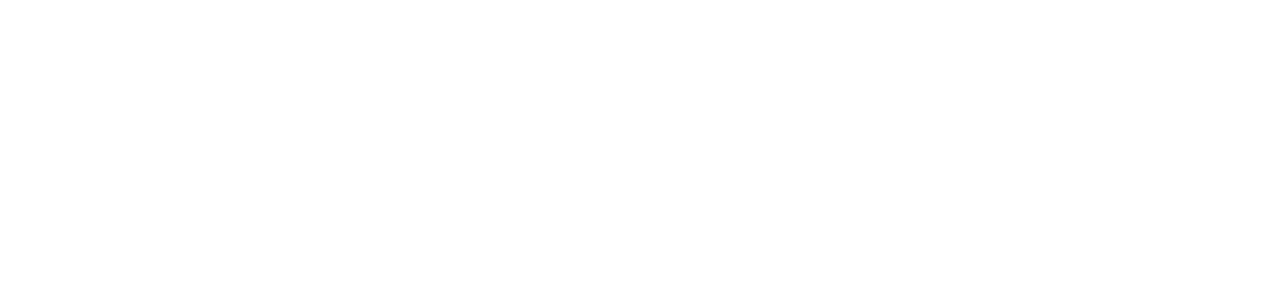
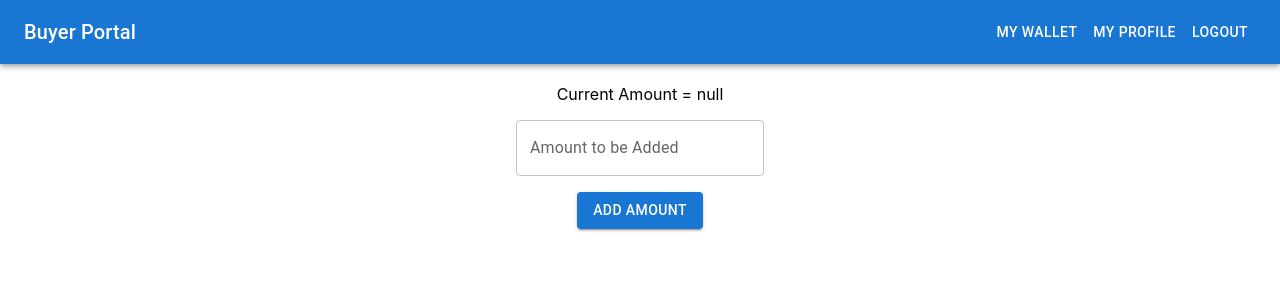
Before and after one commit to AnirudhGovil/MERN-Stack-Canteen-Portal, a React (Create React App) app in the folder frontend/: page /Wallet in a window 1280 px wide. Before the commit this address had no page. Shown: the top 300 px of the page. Built offline with nearby package versions, Linux system fonts and the light colour scheme.

Commit message:
wallet and edit profile working

```diff
--- a/frontend/src/App.js
+++ b/frontend/src/App.js
@@ -15,6 +15,7 @@ import BuyerUI from "./components/Buyer/BuyerUI";
 import VendorUI from "./components/Vendor/VendorUI";
 import Profile from "./components/Buyer/Profile";
 import ProfileVendors from "./components/Vendor/ProfileVendors";
+import Wallet from "./components/Buyer/Wallet";
 
 const Layout = () => {
   return (
@@ -64,6 +65,7 @@ function App() {
         <Route path="/" element={<Layout2 />}>
           <Route path="Profile" element={<Profile />} />
           <Route path="BuyerUI" element={<BuyerUI />} />
+          <Route path="Wallet" element={<Wallet />} />
         </Route>
         <Route path="/" element={<Layout3 />}>
           <Route path="ProfileVendors" element={<ProfileVendors />} />
--- a/frontend/src/components/Buyer/BuyerNavbar.js
+++ b/frontend/src/components/Buyer/BuyerNavbar.js
@@ -34,7 +34,7 @@ const Navbar = () => {
             Buyer Portal
           </Typography>
           <Box sx={{ flexGrow: 1 }} />
-          <Button color="inherit" onClick={() => navigate("/BuyerUI")}>
+          <Button color="inherit" onClick={() => navigate("/Wallet")}>
            My Wallet
           </Button>
           <Button color="inherit" onClick={() => navigate("/profile")}>
--- a/frontend/src/components/Buyer/Login.js
+++ b/frontend/src/components/Buyer/Login.js
@@ -40,6 +40,7 @@ const Login = (props) => {
         localStorage.setItem("contactNumber", response.data.contactNumber);
         localStorage.setItem("age", response.data.age);
         localStorage.setItem("batch", response.data.batch);
+        localStorage.setItem("wallet", response.data.wallet);
         alert("Login Successful");
         window.location = 'http://localhost:3000/BuyerUI';
       });
--- a/frontend/src/components/Buyer/Profile.js
+++ b/frontend/src/components/Buyer/Profile.js
@@ -32,14 +32,6 @@ const Profile = (props) => {
     setPassword(event.target.value);
   };
 
-  const resetInputs = () => {
-    setPassword("");
-    setName("");
-    setContactNumber("");
-    setAge("");
-    setBatch("");
-  };
-
   const onSubmit = (event) => {
     event.preventDefault();
 
@@ -50,17 +42,22 @@ const Profile = (props) => {
       contactNumber: contactNumber,
       age: age,
       batch: batch,
-      watch : localStorage.getItem('wallet')
+      wallet: localStorage.getItem('wallet')
     };
 
     axios
       .post("http://localhost:4000/user/userprofile", newUser)
       .then((response) => {
         alert("Success");
+        localStorage.setItem("password", response.data.password);
+        localStorage.setItem("name", response.data.name);
+        localStorage.setItem("contactNumber", response.data.contactNumber);
+        localStorage.setItem("age", response.data.age);
+        localStorage.setItem("batch", response.data.batch);
+        localStorage.setItem("wallet", response.data.wallet);
         console.log(response.data);
+        window.location = 'http://localhost:3000/profile';
       });
-
-    resetInputs();
   };
 
   return (
--- a/frontend/src/components/Buyer/Register.js
+++ b/frontend/src/components/Buyer/Register.js
@@ -11,7 +11,6 @@ const Register = (props) => {
   const [contactNumber, setContactNumber] = useState("");
   const [age, setAge] = useState("");
   const [batch, setBatch] = useState("");
-  const [wallet, setWallet] = useState(null);
 
   const onChangeUsername = (event) => {
     setName(event.target.value);
@@ -37,10 +36,6 @@ const Register = (props) => {
     setPassword(event.target.value);
   };
 
-  const onChangeWallet = (event) => {
-    setWallet(event.target.value);
-  };
-
   const resetInputs = () => {
     setEmail("");
     setPassword("");
@@ -48,7 +43,6 @@ const Register = (props) => {
     setContactNumber("");
     setAge("");
     setBatch("");
-    setWallet(0);
   };
 
   const onSubmit = (event) => {
@@ -61,7 +55,7 @@ const Register = (props) => {
       contactNumber: contactNumber,
       age: age,
       batch: batch,
-      wallet: 0,
+      wallet: Number('5'),
     };
 
     axios
--- /dev/null
+++ b/frontend/src/components/Buyer/Wallet.js
@@ -0,0 +1,60 @@
+import { useState } from "react";
+import axios from "axios";
+import Grid from "@mui/material/Grid";
+import TextField from "@mui/material/TextField";
+import Button from "@mui/material/Button";
+
+
+const Wallet = (props) => {
+
+  const [amount, setAmount] = useState("");
+
+  const onChangeAmount = (event) => {
+    setAmount(event.target.value);
+  };
+
+  const resetInputs = () => {
+    setAmount(0);
+  };
+
+  const onSubmit = (event) => {
+    event.preventDefault();
+
+    const addAmount = {
+      email: localStorage.getItem('email'),
+      wallet: amount,
+    };
+
+    axios
+      .post("http://localhost:4000/user/wallet", addAmount)
+      .then((response) => {
+        localStorage.setItem("wallet", response.data.wallet);
+        window.location = 'http://localhost:3000/Wallet';
+      });
+    resetInputs();
+  };
+
+  return (
+    <Grid container align={"center"} spacing={2}>
+      <Grid item xs={12}>
+      Current Amount = {`${localStorage.getItem('wallet')}`}
+      </Grid>
+      <Grid item xs={12}>
+        <TextField
+          label="Amount to be Added"
+          variant="outlined"
+          value={amount}
+          onChange={onChangeAmount}
+        />
+      </Grid>
+
+      <Grid item xs={12}>
+        <Button variant="contained" onClick={onSubmit}>
+          Add Amount
+        </Button>
+      </Grid>
+    </Grid>
+  );
+};
+
+export default Wallet;
--- a/frontend/src/components/Vendor/Login2.js
+++ b/frontend/src/components/Vendor/Login2.js
@@ -40,6 +40,7 @@ const Login2 = (props) => {
         localStorage.setItem("contactNumber", response.data.contactNumber);
         localStorage.setItem("shop", response.data.shop);
         localStorage.setItem("timings", response.data.timings);
+        localStorage.setItem("orders", 0);
         alert("Login Successful");
         window.location = 'http://localhost:3000/VendorUI';
       });
--- a/frontend/src/components/Vendor/RegisterFood.js
+++ b/frontend/src/components/Vendor/RegisterFood.js
@@ -7,43 +7,25 @@ import Switch from "@mui/material/Switch";
 
 const RegisterFood = (props) => {
   const [name, setName] = useState("");
-  const [email, setEmail] = useState("");
-  const [shop, setShop] = useState("");
   const [price, setPrice] = useState("");
-  const [rating, setRating] = useState("");
   const [nonveg, setNonveg] = useState(false);
   const [tags, setTags] = useState(null);
 
-  const onChangeUsername = (event) => {
-    setName(event.target.value);
-  };
-
-  const onChangeEmail = (event) => {
-    setEmail(event.target.value);
+  const onChangeName = (event) => {
+    setPrice(event.target.value);
   };
 
   const onChangePrice = (event) => {
     setPrice(event.target.value);
   };
 
-  const onChangeRating = (event) => {
-    setRating(event.target.value);
-  };
-
   const onChangeNonveg = (event) => {
     setNonveg(event.target.value);
   };
 
-  const onChangeShop = (event) => {
-    setShop(event.target.value);
-  };
-
   const resetInputs = () => {
-    setEmail("");
-    setShop("");
     setName("");
     setPrice("");
-    setRating("");
     setNonveg("");
     setTags(null);
   };
@@ -51,18 +33,18 @@ const RegisterFood = (props) => {
   const onSubmit = (event) => {
     event.preventDefault();
 
-    const newUser = {
-      email: email,
-      shop: shop,
+    const newFood = {
+      email: localStorage.getItem('email'),
+      shop: localStorage.getItem('shop'),
       name: name,
-      price: price,
-      rating: rating,
+      price: Number(price),
+      rating: Number(0),
       nonveg: nonveg,
       tags: "",
     };
 
     axios
-      .post("http://localhost:4000/user/registerFood", newUser)
+      .post("http://localhost:4000/user/registerFood", newFood)
       .then((response) => {
         alert("Created\t" + response.data.name);
         console.log(response.data);
@@ -78,12 +60,12 @@ const RegisterFood = (props) => {
           label="Item Name"
           variant="outlined"
           value={name}
-          onChange={onChangeUsername}
+          onChange={onChangeName}
         />
       </Grid>
       <Grid item xs={12}>
         <TextField
-          label="Contact Number"
+          label="Item Price"
           variant="outlined"
           value={price}
           onChange={onChangePrice}
@@ -98,14 +80,6 @@ const RegisterFood = (props) => {
         />
       </Grid>
       <Grid item xs={12}>
-        <TextField
-          label="Shop"
-          variant="outlined"
-          value={shop}
-          onChange={onChangeShop}
-        />
-      </Grid>
-      <Grid item xs={12}>
         <Button variant="contained" onClick={onSubmit}>
           Register Food Item
         </Button>
```
Also changed, not shown: frontend/src/components/Vendor/ProfileVendors.js, 1 other file (tests, documents, lock files or other folders).
